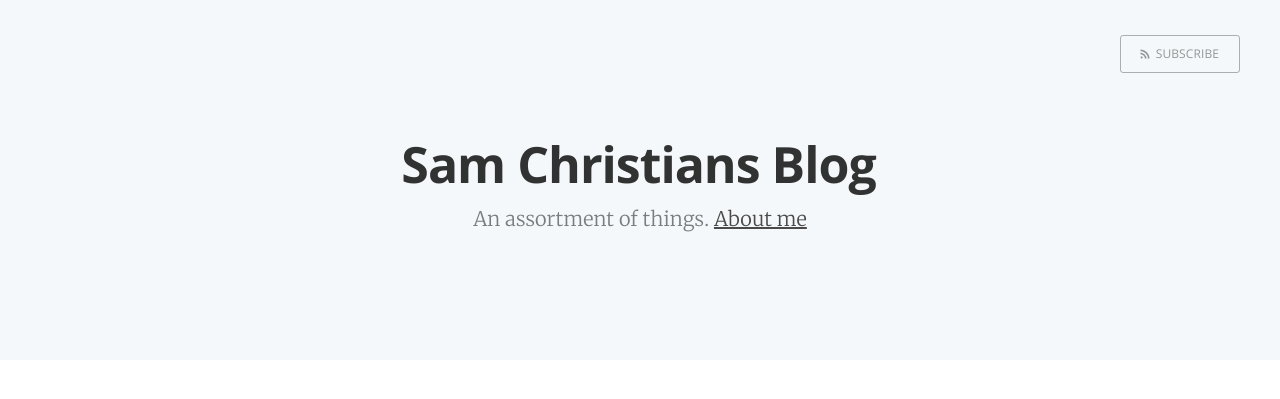
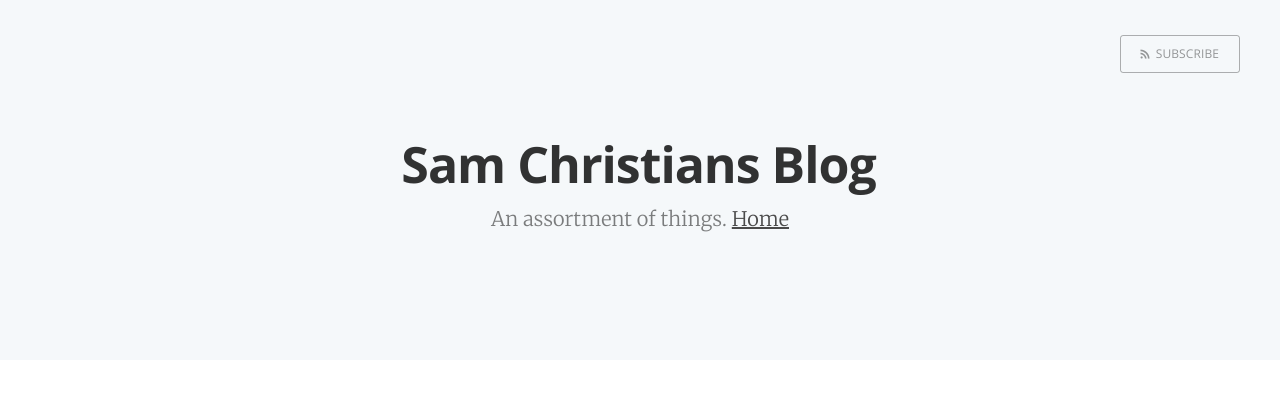
Before and after one commit to Sam-2727/Sam-2727.github.io, a Jekyll site: the page built from index.html, in a window 1280 px wide. Shown: the top 399 px of the page. Built offline with Jekyll 4.4.1, drawn with Linux system fonts in a browser that asks for light colours; the list of posts is cut into pages by our own code.

Commit message:
Update index.html

```diff
--- a/index.html
+++ b/index.html
@@ -19,7 +19,7 @@
             <h1 class="page-title">{{ site.name }}</h1>
             <h2 class="page-description">
                 {% if site.description %} {{ site.description }}. {% endif %}
-                {% if page.about %} <a href='{{ site.baseurl }}{{ page.about }}'> About me </a> {% endif %}
+                {% if page.about %} <a href='samchristian.org'> Home </a> {% endif %}
             </h2>
         </div>
     </div>
```
